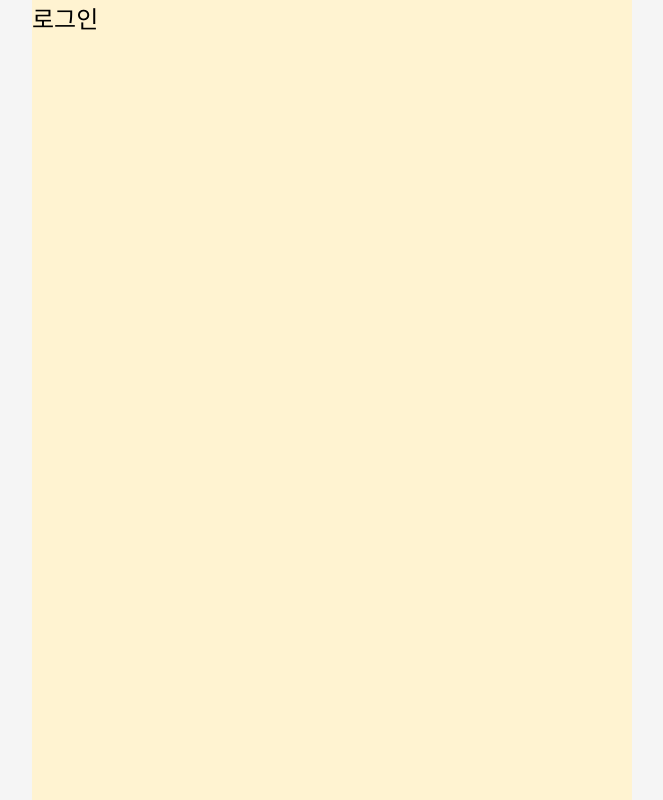
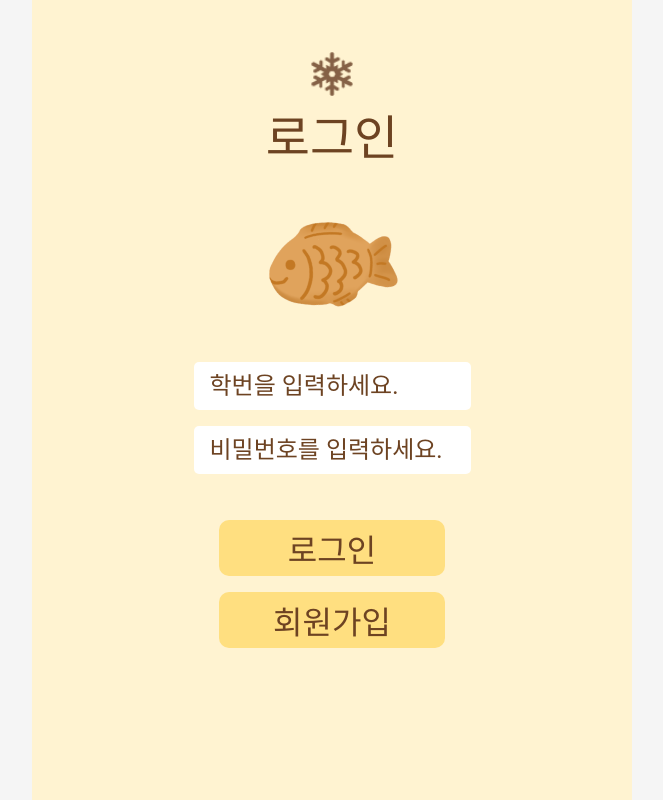
Before and after one commit to Quipu-Developers/event, a React (Create React App) app in the folder frontend/: page /event/login in a window 1280 px wide. Shown: the whole page, without its empty margins (308-971 px from the left). Built offline with nearby package versions, Linux system fonts and the light colour scheme.

Commit message:
Feat: Register 구현

```diff
--- a/frontend/src/App.tsx
+++ b/frontend/src/App.tsx
@@ -5,6 +5,7 @@ import Start from "@/pages/Start";
 import Login from "@/pages/Login";
 import Search from "@/pages/Search";
 import Error from "@/pages/Error";
+import Register from "@/pages/Register";
 
 function App() {
   return (
@@ -14,6 +15,7 @@ function App() {
           <Route path="/" element={<Start />} />
           <Route path="/login" element={<Login />} />
           <Route path="/search" element={<Search />} />
+          <Route path="/register" element={<Register />} />
           <Route path="*" element={<Error />} />
         </Routes>
       </Router>
--- a/frontend/src/pages/Login.tsx
+++ b/frontend/src/pages/Login.tsx
@@ -1,7 +1,28 @@
+import React from "react";
+import "@/styles/Login.css";
+import { useNavigate } from "react-router-dom"; // useNavigate 임포트
+import 눈결정 from "@/assets/map_snow.png";
+import 붕어 from "@/assets/붕어.png";
+
 export default function Login() {
-  return (
-    <div className="login-container">
-      <h2>로그인</h2>
-    </div>
-  );
+    const navigate = useNavigate(); // useNavigate 훅 사용
+    return (
+        <div className="login-container">
+            <img src={눈결정} alt="지도 아이콘" className="map-snow" />
+            <h1 className="login-title">로그인</h1>
+            <img src={붕어} alt="붕어 이미지" className="붕어-2" />
+
+            <div className="input-container">
+                <div className="input-box">
+                    <p className="input-label">학번을 입력하세요.</p>
+                </div>
+                <div className="input-box">
+                    <p className="input-label">비밀번호를 입력하세요.</p>
+                </div>
+            </div>
+
+            <button className="button login-button">로그인</button>
+            <button className="button signup-button" onClick={() => navigate("/register")}>회원가입</button>
+        </div>
+    );
 }
--- /dev/null
+++ b/frontend/src/pages/Register.tsx
@@ -0,0 +1,59 @@
+import React from "react";
+import "@/styles/Register.css";
+import mapSnow from "@/assets/map_snow.png";
+import 팥붕 from "@/assets/팥붕.png";
+import 슈붕 from "@/assets/슈붕.png";
+import 민초붕 from "@/assets/민초붕.png";
+import 고구마붕 from "@/assets/고구마붕.png";
+
+export default function Register() {
+    return (
+        <div className="register-container">
+            <img src={mapSnow} alt="지도 아이콘" className="map-snow" />
+            <h1 className="register-title">내 붕어빵 가게 만들기</h1>
+
+            <div className="input-container">
+                <div className="input-box">
+                    <input type="text" id="name" className="input-field" placeholder={"이름을 입력하세요."}/>
+                </div>
+                <div className="input-box">
+                    <input type="text" id="student-id" className="input-field" placeholder={"학번을 입력하세요."}/>
+                    <button className="check-button">확인</button>
+                </div>
+                <div className="input-box">
+                    <input type="password" id="password" className="input-field" placeholder={"비밀번호를 설정하세요."}/>
+                </div>
+                <div className="input-box">
+                    <input type="password" id="confirm-password" className="input-field" placeholder={"다시 한번 입력하세요."}/>
+                </div>
+            </div>
+
+            <h2 className="section-title">붕어빵을 선택하세요.</h2>
+            <div className="fish-selection">
+                <div className="fish-item">
+                    <img src={팥붕} alt="팥붕" />
+                    <p className="fish-label">팥붕</p>
+                </div>
+                <div className="fish-item">
+                    <img src={슈붕} alt="슈붕" />
+                    <p className="fish-label">슈붕</p>
+                </div>
+                <div className="fish-item">
+                    <img src={민초붕} alt="민초붕" />
+                    <p className="fish-label">민초붕</p>
+                </div>
+                <div className="fish-item">
+                    <img src={고구마붕} alt="고구마붕" />
+                    <p className="fish-label">고구마붕</p>
+                </div>
+            </div>
+
+            <h2 className="section-title">쪽지 받고 싶은 주제를 설정하세요. (선택)</h2>
+            <div className="note-box">
+                <input type="text" placeholder="예) 두산 팬들만 쪽지 주세요!" className="note-input" />
+            </div>
+
+            <button className="create-button">붕어빵 가게 생성</button>
+        </div>
+    );
+}
--- /dev/null
+++ b/frontend/src/styles/Login.css
@@ -0,0 +1,73 @@
+/* 가게 조회 */
+.login-container {
+    display: flex;
+    flex-direction: column;
+    align-items: center;
+    justify-content: center;
+    background: #fff3d1;
+    gap: 1rem; /* 요소 간 간격 추가 */
+}
+
+/* 로그인 제목 */
+.login-title {
+    font-weight: 400;
+    font-size: 3rem;
+    line-height: 50px;
+    color: #6d4322;
+}
+
+.map-snow {
+    width: 43px;
+    height: 43px;
+    top: 53px;
+    left: 174px;
+    padding: 0.86px 3.44px 0.86px 3.44px;
+    margin-top: 50px;
+}
+
+/* 입력 필드 박스 */
+.input-container {
+    display: flex;
+    flex-direction: column;
+    align-items: center;
+    gap: 10px; /* 필드 간 간격 */
+    width: 100%;
+}
+
+.input-box {
+    width: 277px;
+    height: 48px;
+    top: 374px;
+    background: #ffffff;
+    border-radius: 5px;
+    display: flex;
+    align-items: center;
+    padding: 0 10px; /* 내부 여백 */
+}
+
+.input-label {
+    font-weight: 500;
+    font-size: 1.5rem;
+    line-height: 26px;
+    color: #6d4322;
+}
+
+/* 버튼 스타일 */
+.button {
+    width: 226px;
+    height: 56px;
+    background: #ffdf80;
+    border-radius: 10px;
+    font-size: 2rem;
+    color: #6d4322;
+    text-align: center;
+    border: none;
+    cursor: pointer;
+}
+
+.login-button {
+    margin-top: 30px;
+}
+
+.signup-button {
+}
--- /dev/null
+++ b/frontend/src/styles/Register.css
@@ -0,0 +1,117 @@
+.register-container {
+    display: flex;
+    flex-direction: column;
+    align-items: center;
+    justify-content: center;
+    padding: 1rem;
+    background: #fff3d1;
+    width: 100%;
+    gap: 1.5rem;
+}
+
+/* 제목 */
+.register-title {
+    font-family: "Poor Story", sans-serif;
+    font-size: 2.5rem;
+    color: #6d4322;
+    margin-top: 1rem;
+}
+
+/* 지도 아이콘 */
+.map-snow {
+    width: 3rem;
+    height: 3rem;
+}
+
+/* 입력 필드 */
+.input-container {
+    display: flex;
+    flex-direction: column;
+    gap: 1rem;
+    width: 100%;
+}
+
+.input-box {
+    display: flex;
+    flex-direction: row;
+    gap: 0.5rem;
+    padding: 0 0 0 1rem;
+}
+
+.input-field {
+    width: 100%;
+    height: 2.5rem;
+    border: 0px;
+    border-radius: 0.5rem;
+    font-size: 1rem;
+}
+
+.check-button {
+    align-self: flex-end;
+    padding: 0.5rem 1rem;
+    background: #ffdf80;
+    border: none;
+    border-radius: 0.5rem;
+    font-size: 1rem;
+    color: #6d4322;
+    cursor: pointer;
+}
+
+/* 붕어빵 선택 */
+.section-title {
+    font-family: "DOSSaemmul", sans-serif;
+    font-size: 1.5rem;
+    color: #6d4322;
+    text-align: center;
+}
+
+.fish-selection {
+    display: grid;
+    grid-template-columns: repeat(2, 1fr);
+    gap: 1rem;
+    width: 100%;
+}
+
+.fish-item {
+    display: flex;
+    flex-direction: column;
+    align-items: center;
+}
+
+.fish-label {
+    font-family: "DOSSaemmul", sans-serif;
+    font-size: 1rem;
+    color: #6d4322;
+    margin-top: 0.5rem;
+}
+
+/* 쪽지 주제 설정 */
+.note-box {
+    width: 100%;
+    display: flex;
+    justify-content: center;
+}
+
+.note-input {
+    width: 100%;
+    max-width: 300px;
+    height: 3rem;
+    border: 1px solid #ddd;
+    border-radius: 0.5rem;
+    padding: 0.5rem;
+}
+
+/* 붕어빵 가게 생성 버튼 */
+.create-button {
+    width: 80%;
+    max-width: 300px;
+    padding: 1rem;
+    background: #ffdf80;
+    border: none;
+    border-radius: 0.5rem;
+    font-family: "Poor Story", sans-serif;
+    font-size: 1.5rem;
+    color: #6d4322;
+    cursor: pointer;
+    margin-top: 2rem;
+}
```
Also changed, not shown: frontend/src/assets/map_snow.png (added).
